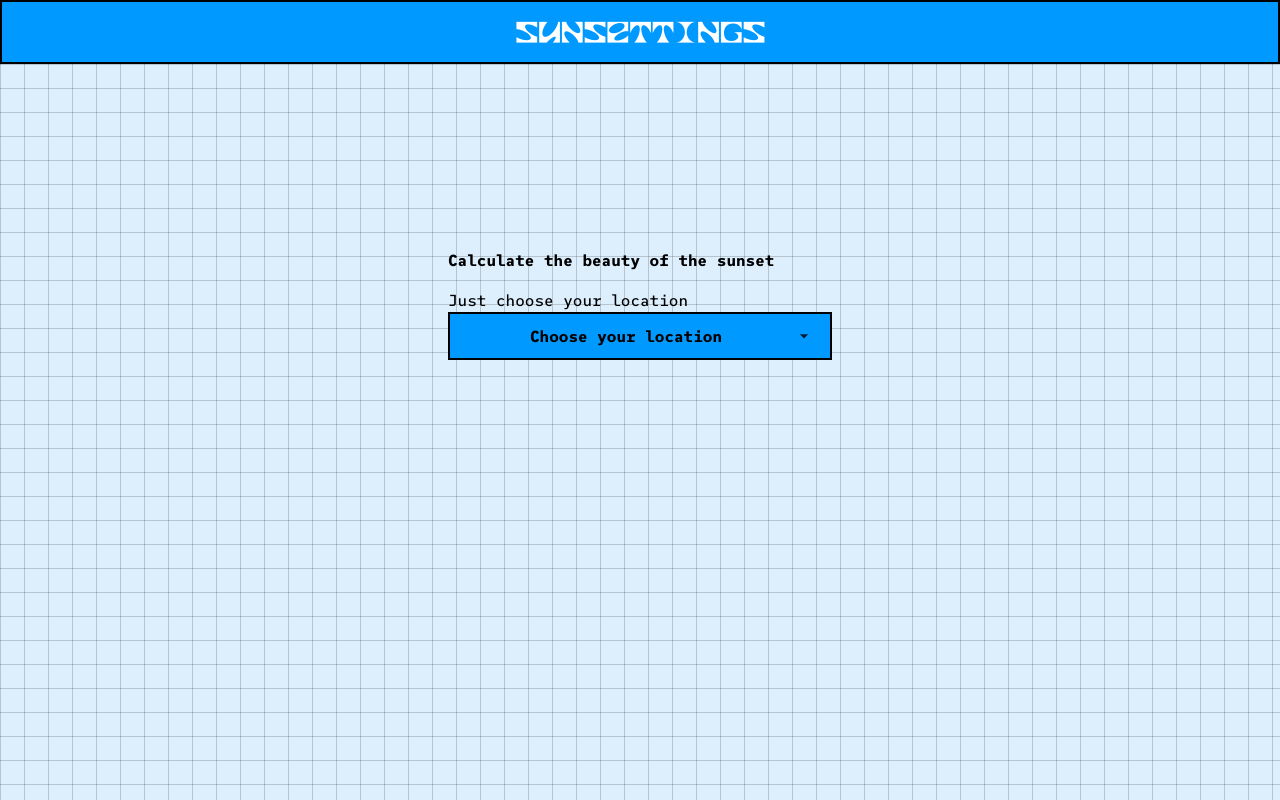
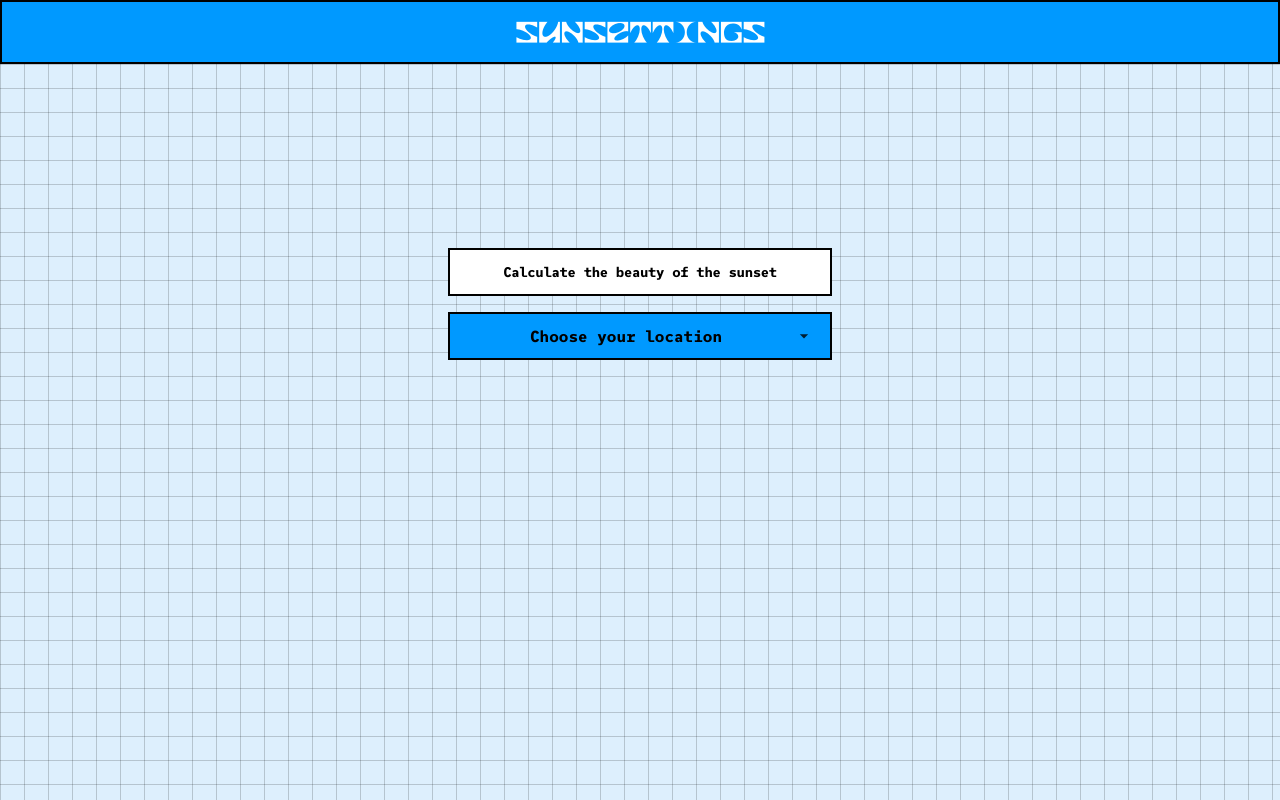
Before and after one commit to alyonafuria/sunsettings_base, a Next.js app in the folder sunsettings_base/: page / in a window 1280 px wide. Built offline with nearby package versions, Linux system fonts and the light colour scheme.

Commit message:
move combobox up when keyboard opens

```diff
--- a/sunsettings_base/src/app/page.tsx
+++ b/sunsettings_base/src/app/page.tsx
@@ -1,4 +1,4 @@
-import LocationComboboxClient from "@/components/LocationComboboxClient";
+import HomeHeroSection from "@/components/HomeHeroSection";
 
 export default function Home() {
   return (
@@ -27,14 +27,8 @@ export default function Home() {
         }}
       />
 
-      {/* Positioned at 1/4 of the screen height */}
-      <div className="absolute left-1/2 top-[25%] -translate-x-1/2 z-10">
-      <div className="flex flex-col gap-4">
-        <h2>Calculate the beauty of the sunset</h2>
-        <p>Just choose your location</p>
-      </div>
-        <LocationComboboxClient />
-      </div>
+      {/* Hero section (alert + combobox) that moves to top on open/selection */}
+      <HomeHeroSection />
     </div>
   );
 }
--- /dev/null
+++ b/sunsettings_base/src/components/HomeHeroSection.tsx
@@ -0,0 +1,45 @@
+"use client"
+
+import * as React from "react"
+import { Alert, AlertTitle } from "@/components/ui/alert"
+import { LocationCombobox } from "@/components/ui/location-combobox"
+import { cn } from "@/lib/utils"
+
+export default function HomeHeroSection() {
+  const [pinnedTop, setPinnedTop] = React.useState(false)
+  const hasOpenedRef = React.useRef(false)
+
+  const handleOpenChange = React.useCallback((open: boolean) => {
+    // Move to top when user opens the combobox; drop back when they close without choosing
+    if (open) {
+      hasOpenedRef.current = true
+      setPinnedTop(true)
+    } else {
+      setPinnedTop(false)
+    }
+  }, [])
+
+  const handleChange = React.useCallback((value: string) => {
+    // After a selection, move back to original position.
+    if (value) {
+      setPinnedTop(false)
+      hasOpenedRef.current = false
+    }
+  }, [])
+
+  return (
+    <div
+      className={cn(
+        "absolute left-1/2 -translate-x-1/2 z-10 transition-all duration-300",
+        pinnedTop ? "top-4" : "top-[25%]",
+      )}
+    >
+      <div className="flex flex-col gap-4">
+        <Alert className="bg-white text-black text-center">
+          <AlertTitle className="justify-self-center">Calculate the beauty of the sunset</AlertTitle>
+        </Alert>
+        <LocationCombobox onOpenChange={handleOpenChange} onChange={handleChange} />
+      </div>
+    </div>
+  )
+}
--- /dev/null
+++ b/sunsettings_base/src/components/ui/alert.tsx
@@ -0,0 +1,66 @@
+import { cva, type VariantProps } from "class-variance-authority"
+
+import * as React from "react"
+
+import { cn } from "@/lib/utils"
+
+const alertVariants = cva(
+  "relative w-full rounded-base border-2 border-border px-4 py-3 text-sm grid has-[>svg]:grid-cols-[calc(var(--spacing)*4)_1fr] grid-cols-[0_1fr] has-[>svg]:gap-x-3 gap-y-0.5 items-start [&>svg]:size-4 [&>svg]:translate-y-0.5 [&>svg]:text-current shadow-shadow",
+  {
+    variants: {
+      variant: {
+        default: "bg-main text-main-foreground",
+        destructive: "bg-black text-white",
+      },
+    },
+    defaultVariants: {
+      variant: "default",
+    },
+  },
+)
+
+function Alert({
+  className,
+  variant,
+  ...props
+}: React.ComponentProps<"div"> & VariantProps<typeof alertVariants>) {
+  return (
+    <div
+      data-slot="alert"
+      role="alert"
+      className={cn(alertVariants({ variant }), className)}
+      {...props}
+    />
+  )
+}
+
+function AlertTitle({ className, ...props }: React.ComponentProps<"div">) {
+  return (
+    <div
+      data-slot="alert-title"
+      className={cn(
+        "col-start-2 line-clamp-1 min-h-4 font-heading tracking-tight",
+        className,
+      )}
+      {...props}
+    />
+  )
+}
+
+function AlertDescription({
+  className,
+  ...props
+}: React.ComponentProps<"div">) {
+  return (
+    <div
+      data-slot="alert-description"
+      className={cn(
+        "col-start-2 grid justify-items-start gap-1 text-sm font-base [&_p]:leading-relaxed",
+        className,
+      )}
+      {...props}
+    />
+  )
+}
+
+export { Alert, AlertTitle, AlertDescription }
--- a/sunsettings_base/src/components/ui/location-combobox.tsx
+++ b/sunsettings_base/src/components/ui/location-combobox.tsx
@@ -14,12 +14,14 @@ export function LocationCombobox({
   onChange,
   placeholder = "Choose your location",
   className,
+  onOpenChange,
 }: {
   options?: Option[]
   value?: string | null
   onChange?: (value: string) => void
   placeholder?: string
   className?: string
+  onOpenChange?: (open: boolean) => void
 }): React.JSX.Element {
   const {
     open,
@@ -57,8 +59,16 @@ export function LocationCombobox({
 
   // detection will be triggered explicitly by a menu item
 
+  const handleOpenChange = React.useCallback(
+    (v: boolean) => {
+      setOpen(v)
+      onOpenChange?.(v)
+    },
+    [onOpenChange],
+  )
+
   return (
-    <Popover open={open} onOpenChange={setOpen}>
+    <Popover open={open} onOpenChange={handleOpenChange}>
       <PopoverTrigger asChild>
         <button
           key={currentValue ?? "__none__"}
```
